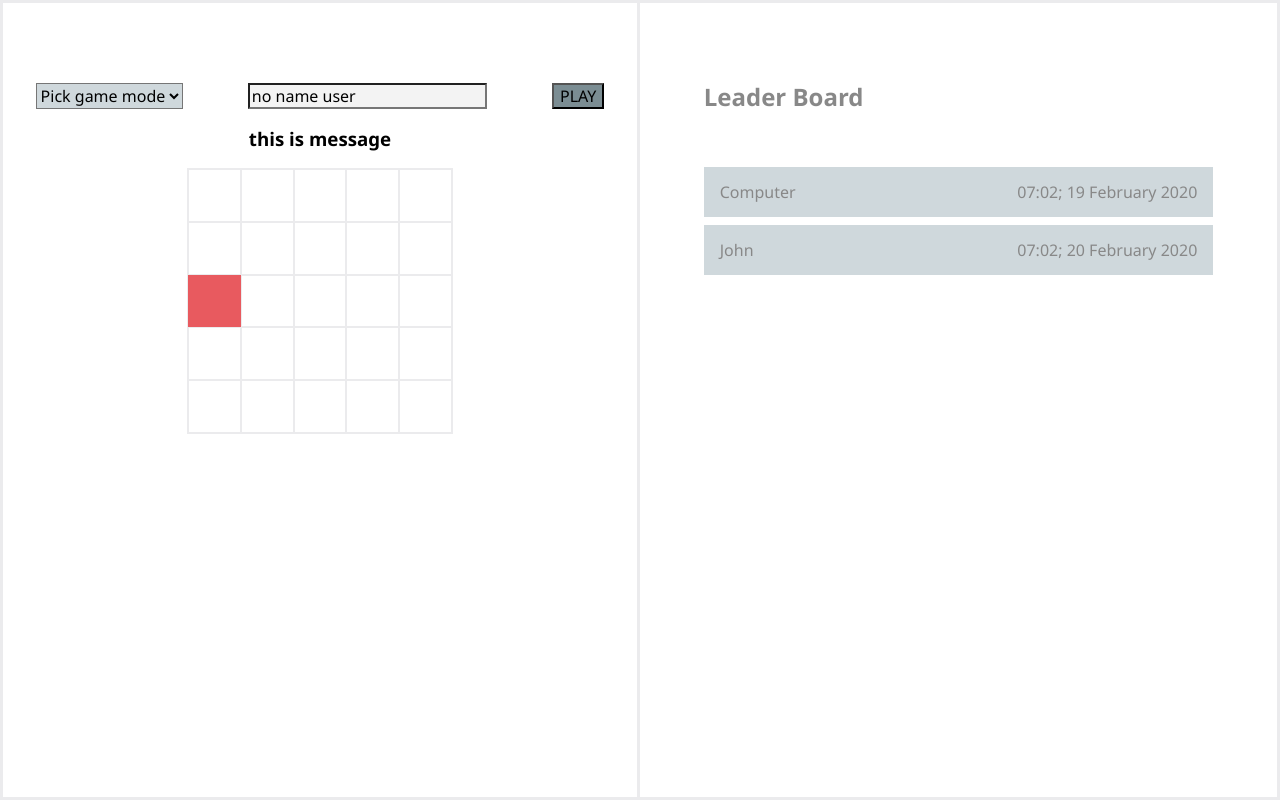
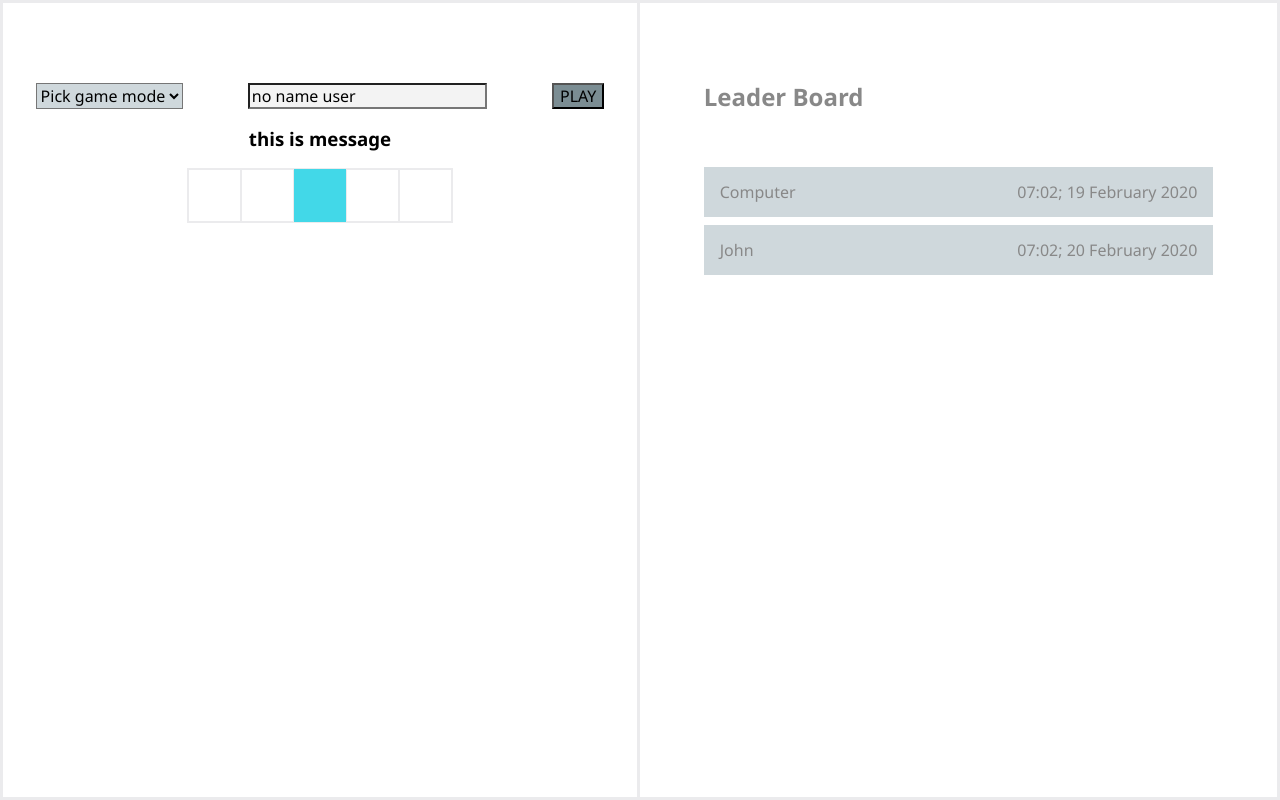
Before and after one commit to micromechanika/starnavi-test, a Vue app: page /#/game in a window 1280 px wide. Built offline with nearby package versions, Linux system fonts and the light colour scheme.

Commit message:
promisification select to do and worck

```diff
--- a/src/components/gameplay/components/gamezone.vue
+++ b/src/components/gameplay/components/gamezone.vue
@@ -1,6 +1,6 @@
 <template>
   <div class="gameZone">
-    <matrix :lines="5" :squares="5" />
+    <matrix :lines="1" :squares="5" />
   </div>
 </template>
 
--- a/src/components/gameplay/components/matrix.vue
+++ b/src/components/gameplay/components/matrix.vue
@@ -65,27 +65,32 @@ export default {
       this.$store.commit('isUser', true)
     },
     winner: function () {
-      this.computer <= Math.round(this.max / 2) ? console.log('computer WINN') : console.log('user WINN')
+      console.log(this.max, this.user, this.computer, Math.round(this.max / 2), 'condition =>', this.max - (this.user + this.computer) <= Math.round(this.max / 2))
+      this.computer > this.user ? console.log('computer WINN') : console.log('user WINN')
     },
     playGame: function () {
-      console.log(this.max, this.user, this.computer, 'condition =>', this.max - (this.user + this.computer) <= Math.round(this.max / 2))
-      if (this.max - (this.user + this.computer) <= Math.round(this.max / 2)) {
+      if (this.user + this.computer >= Math.round(this.max / 2)) {
         clearInterval(this.gameTime)
         console.log('stop')
         this.winner()
       } else {
         console.log('play')
-        this.randomSquare = this.randomInteger(0, this.max)
-        this.randomSelect()
-        this.isUser ? this.userSelect() : this.computerSelect()
-        this.$store.commit('isUser', false)
+
+        this.promise()
+          .then(this.randomSquare = this.randomInteger(0, this.max))
+          .then(this.randomSelect())
+          .then(setTimeout(() => {
+            this.isUser ? this.userSelect() : this.computerSelect()
+            this.$store.commit('isUser', false)
+          }, 3000))
+          .catch(err => console.log(err))
       }
     },
     init: function () {
       this.squaresArray()
       this.gameTime = setInterval(() => {
         this.playGame()
-      }, 3000)
+      }, 5000)
     }
   },
   mounted () {
--- a/src/mixins/mixins.js
+++ b/src/mixins/mixins.js
@@ -3,6 +3,13 @@ export const mixins = {
     randomInteger: function (min, max) {
       const rand = min + Math.random() * (max - min)
       return Math.floor(rand)
+    },
+    promise: function () {
+      const promise = new Promise((resolve, reject) => {
+        resolve('selected')
+        reject(new Error('o_O'))
+      })
+      return promise
     }
   }
 }
```
